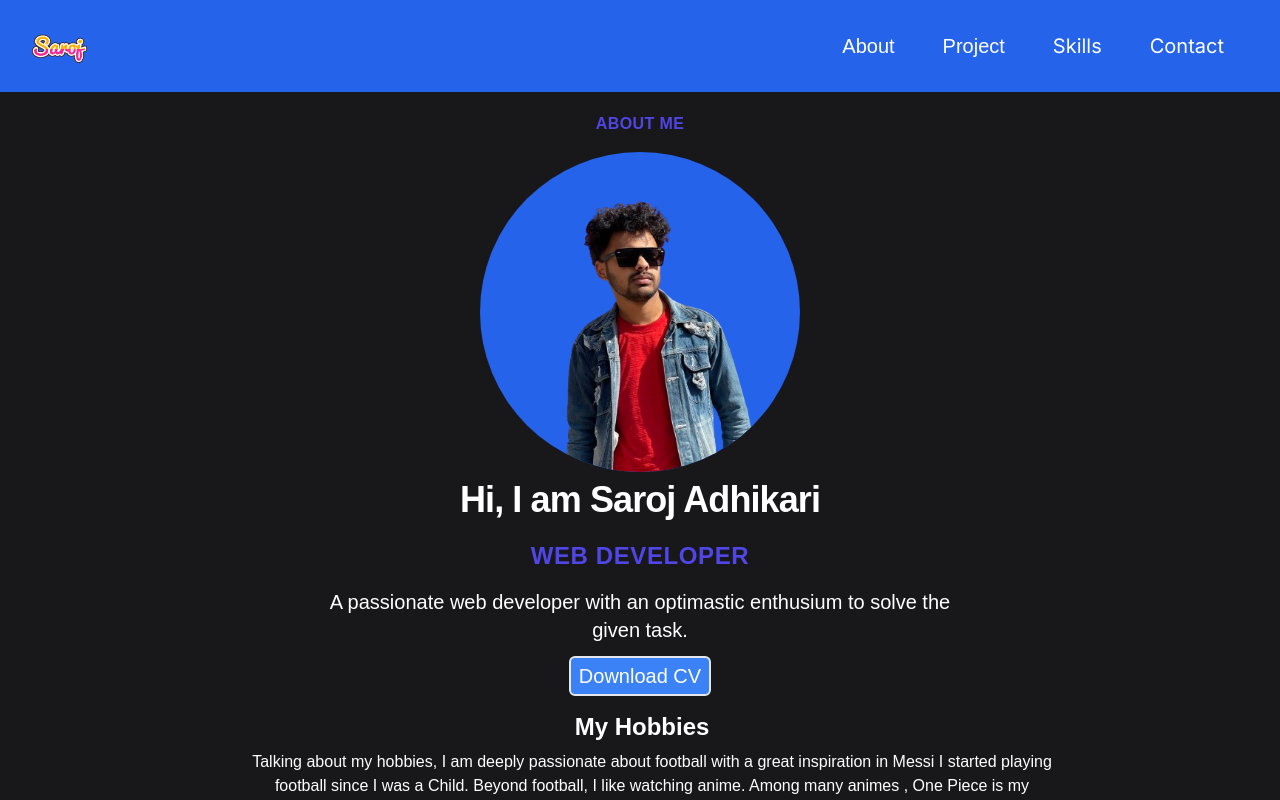
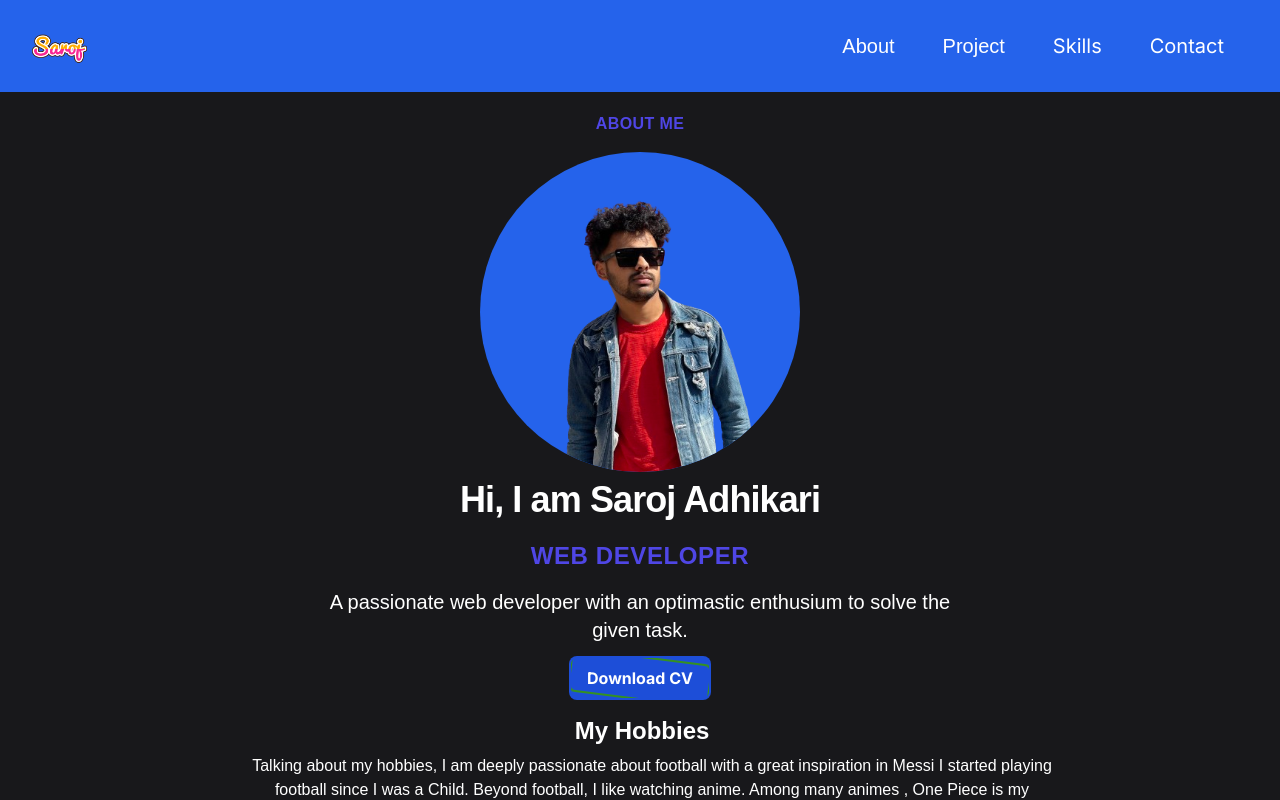
Before and after one commit to Sawrozzz/React-portfolio, a Next.js app: page / in a window 1280 px wide. Shown: the top 800 px of the page. Built offline with nearby package versions, Linux system fonts and the light colour scheme.

Commit message:
refactor

```diff
--- a/app/components/About/page.js
+++ b/app/components/About/page.js
@@ -29,11 +29,12 @@ const About = () => {
                 A passionate web developer with an optimastic enthusium to solve
                 the given task.
               </p>
-              <button className="border-2  rounded-md px-2  hover:border-zinc-600 bg-blue-500 h-10  ">
+              <button
+                id="rotate-border"
+              >
                 <a
                   href="Saroj's Resume.pdf"
                   download="sarojCV.pdf"
-                  className=" max-w-2xl text-xl lg:mx-auto text-white font-filroy"
                 >
                   Download CV
                 </a>
--- a/app/globals.css
+++ b/app/globals.css
@@ -6,19 +6,51 @@
 @tailwind components;
 @tailwind utilities;
 
-#mypic {
-    width: 100%; /* Full width */
-    height: auto; /* Height adjusts automatically */
-    position: relative; /* Required for absolute positioning */
-    overflow: hidden; /* Hide overflow content */
+
+  @keyframes rotate-border {
+  0% {
+    transform: rotate(0deg);
+    border:2px solid aqua;
   }
+  25%{
+    transform: rotate(90deg);
+    border:2px solid blueviolet;
+  }
+    50%{
+    transform: rotate(180deg);
+    border:2px solid forestgreen;
+  }
+    75%{
+    transform: rotate(270deg);
+    border:2px solid gold;
+  }
+  100% {
+    transform: rotate(360deg);
+   border:2px soild black;
+  }
+}
 
-  /* Default styles */
-  #mypic::before {
-    content: ''; /* Required for pseudo-elements */
-    position: absolute; /* Absolute positioning */
-    top: 0;
-    left: 0;
-    width: 100%;
-    height: 100%;
-  }
+#rotate-border {
+  position: relative;
+  display: inline-block;
+  padding: 8px 16px;
+  font-size: 16px;
+  font-weight: bold;
+  color: white;
+  background-color: #1D4ED8; /* Blue color */
+  border: 2px solid transparent;
+  border-radius: 8px;
+  overflow: hidden;
+}
+
+#rotate-border::before {
+  content: '';
+  position: absolute;
+  top: -2px;
+  left: -2px;
+  right: -2px;
+  bottom: -2px;
+  border: 5px solid #f7b242;
+  border-radius: 8px;
+  animation: rotate-border 4s linear infinite;
+}
```
